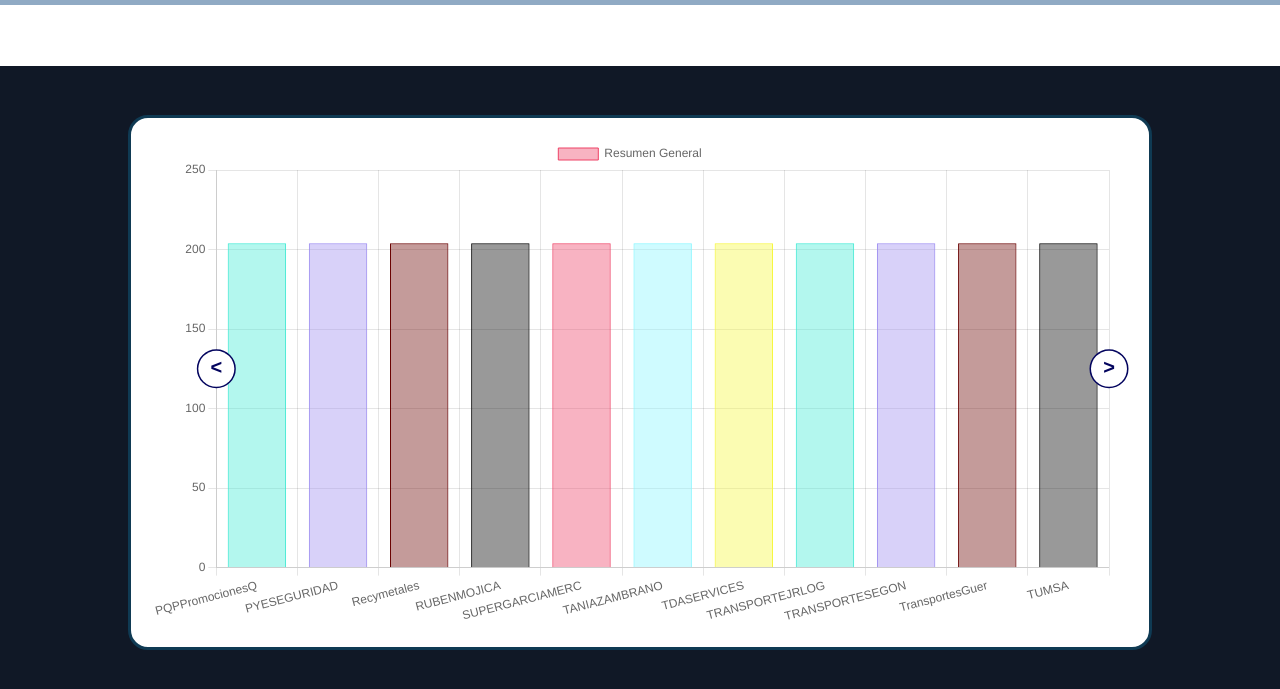
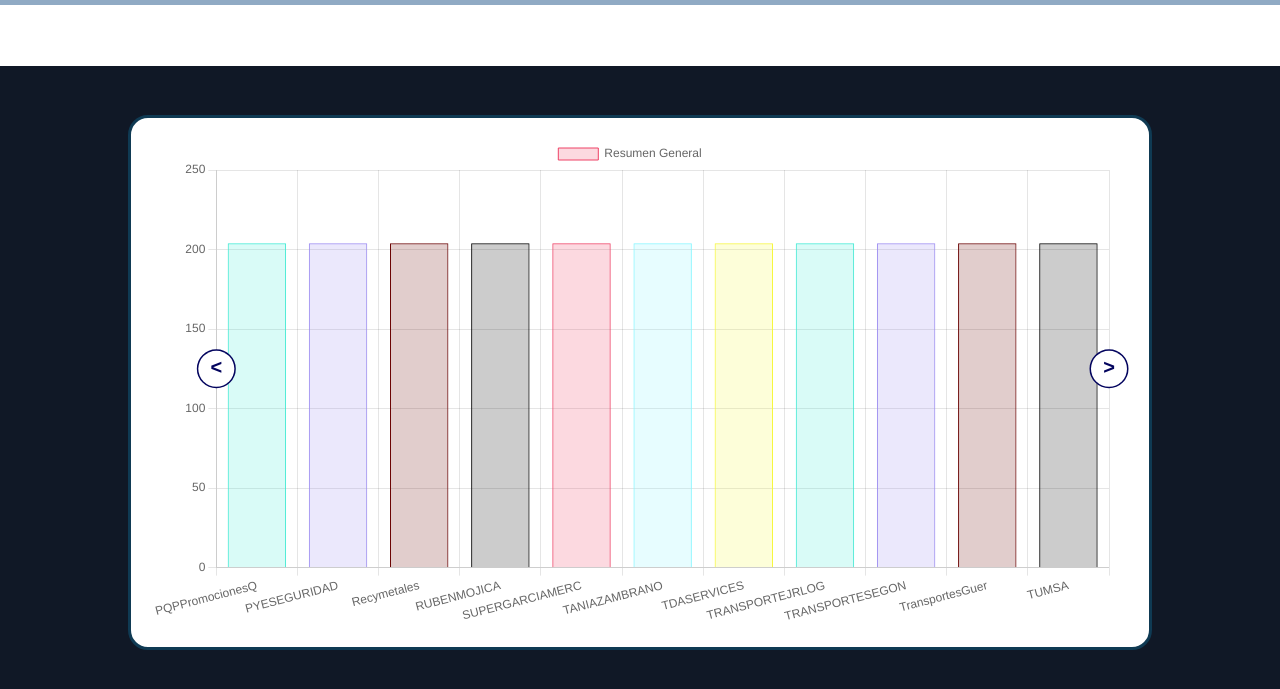
Before and after one commit to davidatb/proposal, a plain HTML site: page index.html in a window 1280 px wide. Shown: the part 101-790 px from the top of the page. Drawn offline with nearby package versions, Linux system fonts and the light colour scheme.

Commit message:
Se agrega el valor alpha de color a constante, se crea funcion para recrear chart, se cambian nombres de funciones y se agrega condicional de min max

```diff
--- a/main.js
+++ b/main.js
@@ -486,9 +486,11 @@ const datos = [
   204, 204, 204, 34, 133, 318, 318, 74, 161, 35, 204, 204, 204, 204, 204, 35, 133, 1178, 577, 170, 41, 41, 161, 161, 204, 82,
 ];
 
+const ALPHA = 0.2;
+
 // Array of colors
 
-const borders = [
+const borderColors = [
   "rgba(238, 66, 102, 1)",
   "rgba(135, 246, 255, 1)",
   "rgba(246, 247, 64, 1)",
@@ -498,9 +500,9 @@ const borders = [
   "rgba(0, 0, 0, 1)",
 ];
 
-// Use borders array with alpha 0.4 using map function
-const backgroundColors = borders.map((color) => {
-  return `${color.replace("1)", "0.4)")}`;
+// Use borderColors array with alpha 0.4 using map function
+const backgroundColors = borderColors.map((color) => {
+  return `${color.replace("1)", `${ALPHA})`)}`;
 });
 
 // setup
@@ -511,7 +513,7 @@ const data = {
       label: "Resumen General",
       data: datos,
       backgroundColor: backgroundColors,
-      borderColor: borders,
+      borderColor: borderColors,
       borderWidth: 1,
     },
   ],
@@ -590,7 +592,7 @@ const scrollButtons = {
 };
 
 // Note: changes to the plugin code is not reflected to the chart, because the plugin is loaded at chart construction time and editor changes only trigger an chart.update().
-const background_plugin = {
+const backgroundColor_plugin = {
   id: "custom_canvas_background_color",
   beforeDraw: (chart) => {
     const { ctx } = chart;
@@ -620,11 +622,22 @@ const config = {
       },
     },
   },
-  plugins: [scrollButtons, background_plugin],
+  plugins: [scrollButtons, backgroundColor_plugin],
 };
 
 // render init block
-const myChart = new Chart(document.getElementById("myChart"), config);
+let myChart = new Chart(document.getElementById("myChart"), config);
+
+// // Creation of the chart in a function
+const createChart = () => {
+  myChart.destroy();
+  //create again the same chart
+  myChart = new Chart(document.getElementById("myChart"), config);
+  //clean the canvas
+  // ctx.clearRect(0, 0, canvas.width, canvas.height);
+  //render again the chart
+  myChart.render();
+};
 
 const scrollEffect = (click) => {
   const {
@@ -908,6 +921,17 @@ document.getElementById("All").addEventListener("click", () => {
 document.getElementById("filter").addEventListener("click", () => {
   let min = document.getElementById("min").value;
   let max = document.getElementById("max").value;
+
+  // If min value is greater than max value swap values and show a div with position absolute and a message
+  if (min > max) {
+    let aux = min;
+    min = max;
+    max = aux;
+    alert("El valor minimo no deberia ser mayor al valor maximo");
+  }
+
+
+
   let filter = datos.filter((element) => element >= min && element <= max);
   let pos = [];
   for (let i = 0; i < filter.length; i++) {
@@ -978,41 +1002,3 @@ document.getElementById("Top20").addEventListener("click", () => {
   myChart.config.type = "radar";
   myChart.update();
 });
-
-// show tooltip when bar is clicked too and show the value of the bar
-
-// Dark mode chart with toggle
-
-// document.getElementById("toggle").addEventListener("click", () => {
-//   (document.body.classList.toggle("dark"), document.getElementById("toggle").classList.toggle("active"));
-//   myChart.options.plugins.legend.labels.color = document.body.classList.contains("dark") ? "white" : "black";
-//   myChart.options.plugins.legend.labels.fontColor = document.body.classList.contains("dark") ? "white" : "black";
-//   myChart.options.plugins.legend.labels.boxColor = document.body.classList.contains("dark") ? "white" : "black";
-//   myChart.options.plugins.legend.labels.borderColor = document.body.classList.contains("dark") ? "white" : "black";
-//   myChart.options.plugins.legend.labels.backgroundColor = document.body.classList.contains("dark") ? "white" : "black";
-//   myChart.options.plugins.legend.labels.fontColor = document.body.classList.contains("dark") ? "white" : "black";
-// });
-
-// If dark mode toggle is actve change chart colors
-// document.getElementById("toggle").addEventListener("click", () => {
-// add class active to toggle
-// document.getElementById("toggle").classList.toggle("active");
-// if (document.getElementById("toggle").classList.contains("active")) {
-//   myChart.options.plugins.legend.labels.color = "white";
-//   myChart.options.plugins.legend.labels.fontColor = "white";
-//   myChart.options.plugins.legend.labels.boxColor = "white";
-//   myChart.options.plugins.legend.labels.borderColor = "white";
-//   myChart.options.plugins.legend.labels.backgroundColor = "white";
-//   myChart.options.plugins.legend.labels.fontColor = "white";
-// } else {
-// remove class active
-//     document.getElementById("toggle").classList.remove("active");
-//     myChart.options.plugins.legend.labels.color = "black";
-//     myChart.options.plugins.legend.labels.fontColor = "black";
-//     myChart.options.plugins.legend.labels.boxColor = "black";
-//     myChart.options.plugins.legend.labels.borderColor = "black";
-//     myChart.options.plugins.legend.labels.backgroundColor = "black";
-//     myChart.options.plugins.legend.labels.fontColor = "black";
-//   }
-//   myChart.update();
-// });
--- a/style.css
+++ b/style.css
@@ -186,6 +186,7 @@ input[type="number"]::-webkit-outer-spin-button {
 .button_container {
   display: flex;
   gap: 8px;
+  flex-wrap: wrap;
 }
 .filter_box {
   position: relative;
```
